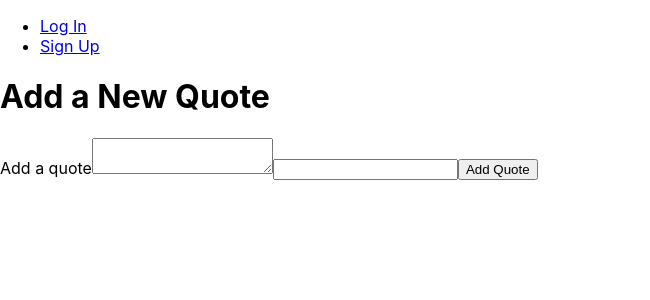
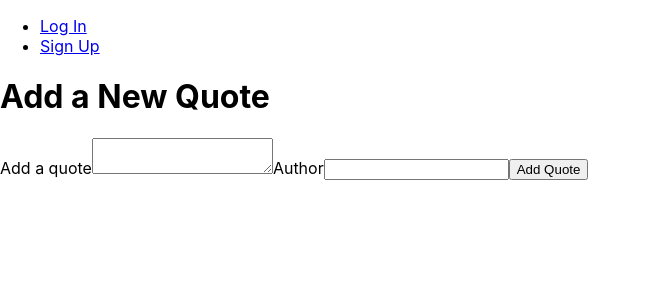
Before and after one commit to jpastine/quote-me-front-end, a React (Vite) app: page /add-quote in a window 1280 px wide. Shown: the top 300 px of the page, without its empty margins (0-650 px from the left). Built offline with nearby package versions, Linux system fonts and the light colour scheme; no server answers.

Commit message:
add form, pass correct props

```diff
--- a/src/components/CreateQuoteForm/CreateQuoteForm.tsx
+++ b/src/components/CreateQuoteForm/CreateQuoteForm.tsx
@@ -1,5 +1,8 @@
 import { useState } from "react";
 import { QuoteFormData } from "../../types/forms";
+import * as quoteService from '../../services/quoteService'
+import { useNavigate } from "react-router";
+
 
 type AddQuoteProps = {
   handleAddQuote: (quoteData: QuoteFormData) => void
@@ -7,7 +10,8 @@ type AddQuoteProps = {
 
 
 
-const CreateQuoteForm = (): JSX.Element => {
+const CreateQuoteForm = (props:AddQuoteProps): JSX.Element => {
+  const navigate = useNavigate()
 
   const [formData, setFormData] = useState<QuoteFormData>({
     quote: '',
@@ -24,6 +28,12 @@ const CreateQuoteForm = (): JSX.Element => {
 
   const handleSubmit = async (evt: React.FormEvent): Promise<void> => {
     evt.preventDefault()
+    try {
+      await quoteService.createQuote(formData)
+      navigate('/quotes')
+    } catch (error) {
+      throw error
+    }
 
   }
 
@@ -42,6 +52,7 @@ const CreateQuoteForm = (): JSX.Element => {
           >
 
         </textarea>
+        <label>Author</label>
         <input type="text" name="author" onChange={handleInputChange}/>
         <button type="submit">Add Quote</button>
       </form>
--- a/src/components/NavBar/NavBar.tsx
+++ b/src/components/NavBar/NavBar.tsx
@@ -18,6 +18,7 @@ const NavBar = (props: NavBarProps): JSX.Element => {
         <ul>
           <li>Welcome, {user.name}</li>
           <li><NavLink to="/quotes">Quotes</NavLink></li>
+          <li><NavLink to='/add-quote'>Add Quote</NavLink></li>
           <li><NavLink to="/change-password">Change Password</NavLink></li>
           <li><NavLink to="" onClick={handleLogout}>LOG OUT</NavLink></li>
         </ul>
--- a/src/pages/AddQuote/AddQuote.tsx
+++ b/src/pages/AddQuote/AddQuote.tsx
@@ -10,7 +10,7 @@ const AddQuote = (props: AddQuoteProps) => {
     <>
       <h1>Add a New Quote</h1>
       <div>
-        <CreateQuoteForm />
+        <CreateQuoteForm handleAddQuote={props.handleAddQuote}/>
       </div>
     </>
   )
```
